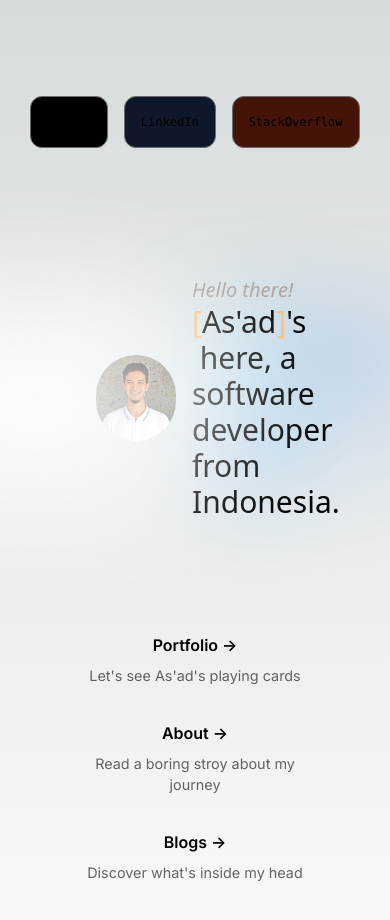
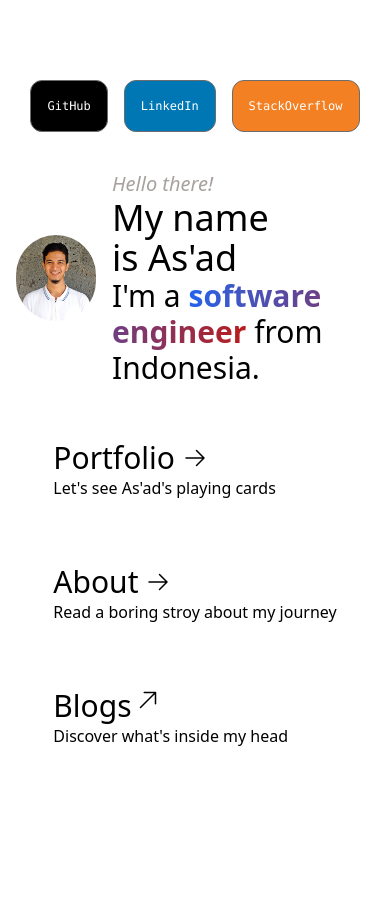
Before and after one commit to AsadSaleh/web-asad, a Next.js app: page / in a window 390 px wide. Shown: the top 920 px of the page. After the commit the page ends 844 px from the top, so only its background shows below. Built offline with nearby package versions, Linux system fonts and the light colour scheme.

Commit message:
Adjust dark theme for index & portfolio page

```diff
--- /dev/null
+++ b/src/icon/arrow-left.tsx
@@ -0,0 +1,18 @@
+export default function ArrowLeftIcon({ className }: { className?: string }) {
+  return (
+    <svg
+      xmlns="http://www.w3.org/2000/svg"
+      fill="none"
+      viewBox="0 0 24 24"
+      strokeWidth={1.5}
+      stroke="currentColor"
+      className={`w-6 h-6 ${className}`}
+    >
+      <path
+        strokeLinecap="round"
+        strokeLinejoin="round"
+        d="M10.5 19.5 3 12m0 0 7.5-7.5M3 12h18"
+      />
+    </svg>
+  );
+}
--- /dev/null
+++ b/src/icon/arrow-right.tsx
@@ -0,0 +1,18 @@
+export default function ArrowRightIcon({ className }: { className?: string }) {
+  return (
+    <svg
+      xmlns="http://www.w3.org/2000/svg"
+      fill="none"
+      viewBox="0 0 24 24"
+      strokeWidth={1.5}
+      stroke="currentColor"
+      className={`w-6 h-6 ${className}`}
+    >
+      <path
+        strokeLinecap="round"
+        strokeLinejoin="round"
+        d="M13.5 4.5 21 12m0 0-7.5 7.5M21 12H3"
+      />
+    </svg>
+  );
+}
--- /dev/null
+++ b/src/icon/arrow-up-right.tsx
@@ -0,0 +1,22 @@
+export default function ArrowUpRightIcon({
+  className,
+}: {
+  className?: string;
+}) {
+  return (
+    <svg
+      xmlns="http://www.w3.org/2000/svg"
+      fill="none"
+      viewBox="0 0 24 24"
+      strokeWidth={1.5}
+      stroke="currentColor"
+      className={`w-6 h-6 ${className}`}
+    >
+      <path
+        strokeLinecap="round"
+        strokeLinejoin="round"
+        d="m4.5 19.5 15-15m0 0H8.25m11.25 0v11.25"
+      />
+    </svg>
+  );
+}
--- a/src/pages/index.tsx
+++ b/src/pages/index.tsx
@@ -1,10 +1,8 @@
+import ArrowRightIcon from "@/icon/arrow-right";
+import ArrowUpRightIcon from "@/icon/arrow-up-right";
 import Head from "next/head";
 import Image from "next/image";
-import { Inter } from "next/font/google";
-import styles from "@/styles/Home.module.css";
 import Link from "next/link";
-
-const inter = Inter({ subsets: ["latin"] });
 
 export default function Home() {
   return (
@@ -15,21 +13,21 @@ export default function Home() {
         <meta name="viewport" content="width=device-width, initial-scale=1" />
         <link rel="icon" href="/favicon.ico" />
       </Head>
-      <main className={styles.main}>
+      <main className="w-screen h-screen flex items-center flex-col justify-between py-20 px-4">
         <div className="flex gap-4">
           <a
             href="https://github.com/AsadSaleh"
             target="_blank"
             rel="noopener noreferrer"
-            className="font-mono text-[12px] p-4 border-[0.5px] border-[#6C6C6C] rounded-xl bg-black"
+            className="font-mono text-[12px] p-4 border-[0.5px] border-[#6C6C6C] rounded-xl bg-black text-white"
           >
-            <p>Github</p>
+            <p>GitHub</p>
           </a>
           <a
             href="https://www.linkedin.com/in/as-ad-saleh-umar-876608a4/"
             target="_blank"
             rel="noopener noreferrer"
-            className="font-mono text-[12px] p-4 border-[0.5px] border-[#6C6C6C] rounded-xl bg-slate-900"
+            className="font-mono text-[12px] p-4 border-[0.5px] border-[#6C6C6C] rounded-xl bg-[#0077b5] text-white"
           >
             <p>LinkedIn</p>
           </a>
@@ -37,13 +35,12 @@ export default function Home() {
             href="https://stackoverflow.com/users/9844546/asad-s"
             target="_blank"
             rel="noopener noreferrer"
-            className="font-mono text-[12px] p-4 border-[0.5px] border-[#6C6C6C] rounded-xl bg-orange-950"
+            className="font-mono text-[12px] p-4 border-[0.5px] border-[#6C6C6C] rounded-xl bg-[#F48024] text-white"
           >
             <p>StackOverflow</p>
           </a>
         </div>
 
-        <div className={"" + styles.center}>
         <div className="flex gap-4 items-center">
           <Image
             src="/images/profile.jpg"
@@ -56,46 +53,59 @@ export default function Home() {
             <p className="text-xl text-stone-400 italic">
               Hello there! <br />
             </p>
-              <p className="text-3xl">
-                <span className="text-orange-300">[</span>As&apos;ad
-                <span className="text-orange-300">]</span>&apos;s &nbsp;here, a
-                software
-                <br /> developer from Indonesia.
+            <p className="text-4xl dark:text-white">
+              <span>My name is&nbsp;</span>
+              <span className="">As&apos;ad</span>
+            </p>
+            <p className="text-3xl dark:text-white">
+              I&apos;m a{" "}
+              <span className="bg-gradient-to-r from-blue-600 to-red-700 font-semibold bg-clip-text text-transparent">
+                software engineer
+              </span>{" "}
+              from Indonesia.
             </p>
           </div>
           <p></p>
         </div>
-        </div>
 
-        <div className={styles.grid}>
-          <Link href="/porto" className={styles.card}>
-            <h2 className={inter.className}>
-              Portfolio <span>-&gt;</span>
+        <div className="grid grid-cols-1 md:grid-cols-3 gap-8">
+          <Link
+            href="/porto"
+            className="group px-8 py-4 rounded-lg hover:bg-gradient-to-r hover:from-blue-600 hover:to-violet-700 active:scale-95 transition-all"
+          >
+            <h2 className="text-3xl flex items-center gap-2 group-hover:text-white dark:text-white">
+              <span>Portfolio</span>
+              <ArrowRightIcon className="group-hover:translate-x-1 transition-all dark:text-white" />
             </h2>
-            <p className={inter.className}>
+            <p className="group-hover:text-white dark:text-white">
               Let&apos;s see As&apos;ad&apos;s playing cards
             </p>
           </Link>
 
-          <Link href="/about" className={styles.card}>
-            <h2 className={inter.className}>
-              About <span>-&gt;</span>
+          <Link
+            href="/about"
+            className="group px-8 py-4 rounded-lg hover:bg-gradient-to-r hover:from-red-700 hover:to-orange-600 active:scale-95 transition"
+          >
+            <h2 className="text-3xl flex items-center gap-2 group-hover:text-white dark:text-white">
+              <span>About</span>
+              <ArrowRightIcon className="group-hover:translate-x-1 transition-all dark:text-white" />
             </h2>
-            <p className={inter.className}>
+            <p className="group-hover:text-white dark:text-white">
               Read a boring stroy about my journey
             </p>
           </Link>
 
           <a
             href="https://asadghanim.notion.site/be2974dfd64245ae9d0023d947d296ef?v=d9bffec2c5c541218f9df5cba411bae5"
-            className={styles.card}
+            className="group px-8 py-4 rounded-lg hover:bg-gradient-to-r hover:from-green-600 hover:to-teal-800 active:scale-95 transition"
             target="_blank"
             rel="noopener noreferrer"
           >
-            <h2 className={inter.className}>
-              Blogs <span>-&gt;</span>
+            <h2 className="text-3xl flex gap-1 group-hover:text-white dark:text-white">
+              <span>Blogs</span>
+              <ArrowUpRightIcon className="group-hover:translate-x-1 group-hover:-translate-y-1 transition-all" />
             </h2>
-            <p className={inter.className}>
+            <p className="group-hover:text-white dark:text-white">
               Discover what&apos;s inside my head
             </p>
           </a>
--- a/src/pages/porto.tsx
+++ b/src/pages/porto.tsx
@@ -1,6 +1,7 @@
 import Head from "next/head";
 import Link from "next/link";
 import Image from "next/image";
+import ArrowLeftIcon from "@/icon/arrow-left";
 
 export default function Porto() {
   return (
@@ -11,18 +12,23 @@ export default function Porto() {
         <meta name="viewport" content="width=device-width, initial-scale=1" />
         <link rel="icon" href="/favicon.ico" />
       </Head>
-      <main className="mx-auto max-w-3xl p-6">
-        <div className="flex">
+      <main className="mx-auto w-screen p-6 bg-white dark:bg-black">
+        <nav className="flex">
           <Link
             href="/"
-            className="my-4 px-4 py-2 rounded hover:bg-stone-400 bg-stone-700 transition"
+            className="my-4 px-4 py-2 rounded hover:bg-stone-400 bg-stone-700 transition flex items-center gap-2"
           >
+            <ArrowLeftIcon />
             To Home
           </Link>
-        </div>
+        </nav>
 
-        <div className="mb-4 text-lg">
+        <section className="max-w-3xl mx-auto">
+          <h1 className="text-3xl dark:text-white">Portfolio</h1>
+          <h4 className="mb-4 text-xl dark:text-slate-500">
             Some of my public / hobby works are listed here
+          </h4>
+          <div className="grid grid-cols-1 md:grid-cols-2 gap-4 ">
             {/* GlobalTimeDetector */}
             <Card
               title="Global Time Detector"
@@ -111,6 +117,7 @@ export default function Porto() {
               }}
             />
           </div>
+        </section>
       </main>
     </>
   );
@@ -123,7 +130,7 @@ function Card(props: {
   links: { app?: string; github?: string };
 }) {
   return (
-    <div className="p-6 border-stone-600 gap-4 rounded-xl border flex flex-col items-center justify-between">
+    <div className="p-6  gap-4 rounded-xl border flex flex-col items-center justify-between border-stone-200 dark:border-stone-600 bg-white dark:bg-slate-700">
       {/* Image */}
       {props.imageUrl ? (
         <Image
@@ -142,8 +149,10 @@ function Card(props: {
 
       {/* Title & Desc */}
       <div>
-        <p className="text-xl tracking-wide">{props.title}</p>
-        <p className="text-lg text-stone-400">{props.desc}</p>
+        <p className="text-xl tracking-wide font-semibold dark:text-white">
+          {props.title}
+        </p>
+        <p className="text-md text-stone-400">{props.desc}</p>
       </div>
 
       {/* Link */}
@@ -156,7 +165,7 @@ function Card(props: {
                 href={url}
                 target="_blank"
                 rel="noopener noreferrer"
-                className="font-mono text-[12px] py-2 px-3 border-[0.5px] border-[#6C6C6C] rounded-xl bg-slate-900"
+                className="font-mono text-[12px] py-2 px-3 border-[0.5px] border-[#6C6C6C] rounded-xl bg-white text-slate-800 dark:bg-slate-900 dark:text-white"
               >
                 GitHub
               </a>
@@ -168,7 +177,7 @@ function Card(props: {
               href={url}
               target="_blank"
               rel="noopener noreferrer"
-              className="font-mono text-[12px] py-2 px-3 border-[0.5px] border-[#6C6C6C] rounded-xl bg-stone-900"
+              className="font-mono text-[12px] py-2 px-3 border-[0.5px] border-[#6C6C6C] rounded-xl bg-white text-slate-800 dark:bg-stone-900 dark:text-white"
             >
               Open App
             </a>
--- a/src/styles/Home.module.css
+++ /dev/null
@@ -1,282 +0,0 @@
-.main {
-  display: flex;
-  flex-direction: column;
-  justify-content: space-between;
-  align-items: center;
-  padding: 6rem;
-  min-height: 100vh;
-}
-
-.description {
-  display: inherit;
-  justify-content: inherit;
-  align-items: inherit;
-  font-size: 0.85rem;
-  max-width: var(--max-width);
-  width: 100%;
-  z-index: 2;
-  font-family: var(--font-mono);
-}
-
-.description a {
-  display: flex;
-  justify-content: center;
-  align-items: center;
-  gap: 0.5rem;
-}
-
-.myText {
-  font-family: var(--font-mono);
-}
-
-.description p {
-  position: relative;
-  margin: 0;
-  padding: 1rem;
-  background-color: rgba(var(--callout-rgb), 0.5);
-  border: 1px solid rgba(var(--callout-border-rgb), 0.3);
-  border-radius: var(--border-radius);
-}
-
-.code {
-  font-weight: 700;
-  font-family: var(--font-mono);
-}
-
-.grid {
-  display: grid;
-  grid-template-columns: repeat(3, minmax(25%, auto));
-  width: var(--max-width);
-  max-width: 100%;
-}
-
-.card {
-  padding: 1rem 1.2rem;
-  border-radius: var(--border-radius);
-  background: rgba(var(--card-rgb), 0);
-  border: 1px solid rgba(var(--card-border-rgb), 0);
-  transition: background 200ms, border 200ms;
-}
-
-.card span {
-  display: inline-block;
-  transition: transform 200ms;
-}
-
-.card h2 {
-  font-weight: 600;
-  margin-bottom: 0.7rem;
-}
-
-.card p {
-  margin: 0;
-  opacity: 0.6;
-  font-size: 0.9rem;
-  line-height: 1.5;
-  max-width: 30ch;
-}
-
-.center {
-  display: flex;
-  justify-content: center;
-  align-items: center;
-  position: relative;
-  padding: 4rem 0;
-}
-
-.center::before {
-  background: var(--secondary-glow);
-  border-radius: 50%;
-  width: 480px;
-  height: 360px;
-  margin-left: -400px;
-}
-
-.center::after {
-  background: var(--primary-glow);
-  width: 240px;
-  height: 180px;
-  z-index: -1;
-}
-
-.center::before,
-.center::after {
-  content: "";
-  left: 50%;
-  position: absolute;
-  filter: blur(45px);
-  transform: translateZ(0);
-}
-
-.logo,
-.thirteen {
-  position: relative;
-}
-
-.thirteen {
-  display: flex;
-  justify-content: center;
-  align-items: center;
-  width: 75px;
-  height: 75px;
-  padding: 25px 10px;
-  margin-left: 16px;
-  transform: translateZ(0);
-  border-radius: var(--border-radius);
-  overflow: hidden;
-  box-shadow: 0px 2px 8px -1px #0000001a;
-}
-
-.thirteen::before,
-.thirteen::after {
-  content: "";
-  position: absolute;
-  z-index: -1;
-}
-
-/* Conic Gradient Animation */
-.thirteen::before {
-  animation: 6s rotate linear infinite;
-  width: 200%;
-  height: 200%;
-  background: var(--tile-border);
-}
-
-/* Inner Square */
-.thirteen::after {
-  inset: 0;
-  padding: 1px;
-  border-radius: var(--border-radius);
-  background: linear-gradient(
-    to bottom right,
-    rgba(var(--tile-start-rgb), 1),
-    rgba(var(--tile-end-rgb), 1)
-  );
-  background-clip: content-box;
-}
-
-/* Enable hover only on non-touch devices */
-@media (hover: hover) and (pointer: fine) {
-  .card:hover {
-    background: rgba(var(--card-rgb), 0.1);
-    border: 1px solid rgba(var(--card-border-rgb), 0.15);
-  }
-
-  .card:hover span {
-    transform: translateX(4px);
-  }
-}
-
-@media (prefers-reduced-motion) {
-  .thirteen::before {
-    animation: none;
-  }
-
-  .card:hover span {
-    transform: none;
-  }
-}
-
-/* Mobile */
-@media (max-width: 700px) {
-  .content {
-    padding: 4rem;
-  }
-
-  .grid {
-    grid-template-columns: 1fr;
-    margin-bottom: 120px;
-    max-width: 320px;
-    text-align: center;
-  }
-
-  .card {
-    padding: 1rem 2.5rem;
-  }
-
-  .card h2 {
-    margin-bottom: 0.5rem;
-  }
-
-  .center {
-    padding: 8rem 0 6rem;
-  }
-
-  .center::before {
-    transform: none;
-    height: 300px;
-  }
-
-  .description {
-    font-size: 0.8rem;
-  }
-
-  .description a {
-    padding: 1rem;
-  }
-
-  .description p,
-  .description div {
-    display: flex;
-    justify-content: center;
-    position: fixed;
-    width: 100%;
-  }
-
-  .description p {
-    align-items: center;
-    inset: 0 0 auto;
-    padding: 2rem 1rem 1.4rem;
-    border-radius: 0;
-    border: none;
-    border-bottom: 1px solid rgba(var(--callout-border-rgb), 0.25);
-    background: linear-gradient(
-      to bottom,
-      rgba(var(--background-start-rgb), 1),
-      rgba(var(--callout-rgb), 0.5)
-    );
-    background-clip: padding-box;
-    backdrop-filter: blur(24px);
-  }
-
-  .description div {
-    align-items: flex-end;
-    pointer-events: none;
-    inset: auto 0 0;
-    padding: 2rem;
-    height: 200px;
-    background: linear-gradient(
-      to bottom,
-      transparent 0%,
-      rgb(var(--background-end-rgb)) 40%
-    );
-    z-index: 1;
-  }
-}
-
-/* Tablet and Smaller Desktop */
-@media (min-width: 701px) and (max-width: 1120px) {
-  .grid {
-    grid-template-columns: repeat(2, 50%);
-  }
-}
-
-@media (prefers-color-scheme: dark) {
-  .vercelLogo {
-    filter: invert(1);
-  }
-
-  .logo,
-  .thirteen img {
-    filter: invert(1) drop-shadow(0 0 0.3rem #ffffff70);
-  }
-}
-
-@keyframes rotate {
-  from {
-    transform: rotate(360deg);
-  }
-  to {
-    transform: rotate(0deg);
-  }
-}
--- a/src/styles/globals.css
+++ b/src/styles/globals.css
@@ -2,110 +2,9 @@
 @tailwind components;
 @tailwind utilities;
 
-:root {
-  --max-width: 1100px;
-  --border-radius: 12px;
-  --font-mono: ui-monospace, Menlo, Monaco, "Cascadia Mono", "Segoe UI Mono",
-    "Roboto Mono", "Oxygen Mono", "Ubuntu Monospace", "Source Code Pro",
-    "Fira Mono", "Droid Sans Mono", "Courier New", monospace;
-
-  --foreground-rgb: 0, 0, 0;
-  --background-start-rgb: 214, 219, 220;
-  --background-end-rgb: 255, 255, 255;
-
-  --primary-glow: conic-gradient(
-    from 180deg at 50% 50%,
-    #16abff33 0deg,
-    #0885ff33 55deg,
-    #54d6ff33 120deg,
-    #0071ff33 160deg,
-    transparent 360deg
-  );
-  --secondary-glow: radial-gradient(
-    rgba(255, 255, 255, 1),
-    rgba(255, 255, 255, 0)
-  );
-
-  --tile-start-rgb: 239, 245, 249;
-  --tile-end-rgb: 228, 232, 233;
-  --tile-border: conic-gradient(
-    #00000080,
-    #00000040,
-    #00000030,
-    #00000020,
-    #00000010,
-    #00000010,
-    #00000080
-  );
-
-  --callout-rgb: 238, 240, 241;
-  --callout-border-rgb: 172, 175, 176;
-  --card-rgb: 180, 185, 188;
-  --card-border-rgb: 131, 134, 135;
-}
-
+/* Set body's background-color to black when user prefer dark theme */
 @media (prefers-color-scheme: dark) {
-  :root {
-    --foreground-rgb: 255, 255, 255;
-    --background-start-rgb: 0, 0, 0;
-    --background-end-rgb: 0, 0, 0;
-
-    --primary-glow: radial-gradient(rgba(1, 65, 255, 0.4), rgba(1, 65, 255, 0));
-    --secondary-glow: linear-gradient(
-      to bottom right,
-      rgba(1, 65, 255, 0),
-      rgba(1, 65, 255, 0),
-      rgba(1, 65, 255, 0.3)
-    );
-
-    --tile-start-rgb: 2, 13, 46;
-    --tile-end-rgb: 2, 5, 19;
-    --tile-border: conic-gradient(
-      #ffffff80,
-      #ffffff40,
-      #ffffff30,
-      #ffffff20,
-      #ffffff10,
-      #ffffff10,
-      #ffffff80
-    );
-
-    --callout-rgb: 20, 20, 20;
-    --callout-border-rgb: 108, 108, 108;
-    --card-rgb: 100, 100, 100;
-    --card-border-rgb: 200, 200, 200;
+  body {
+    background-color: black;
   }
 }
-
-* {
-  box-sizing: border-box;
-  padding: 0;
-  margin: 0;
-}
-
-html,
-body {
-  max-width: 100vw;
-  overflow-x: hidden;
-}
-
-body {
-  color: rgb(var(--foreground-rgb));
-  background: linear-gradient(
-      to bottom,
-      transparent,
-      rgb(var(--background-end-rgb))
-    )
-    rgb(var(--background-start-rgb));
-}
-
-a {
-  color: inherit;
-  text-decoration: none;
-}
-
-@media (prefers-color-scheme: dark) {
-  html {
-    color-scheme: dark;
-  }
-}
```
Lines whose indentation alone changed are shown as unchanged.
